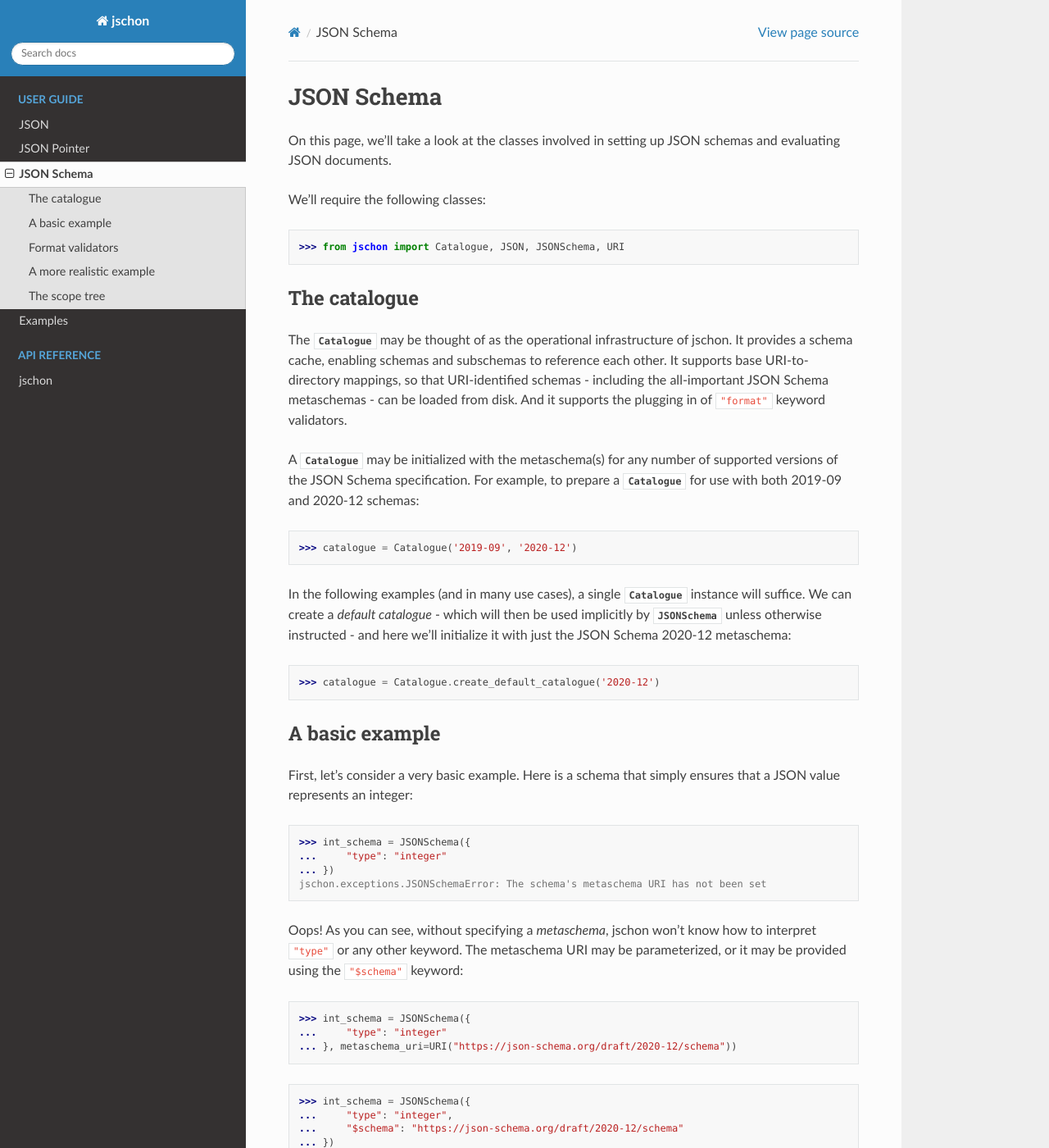
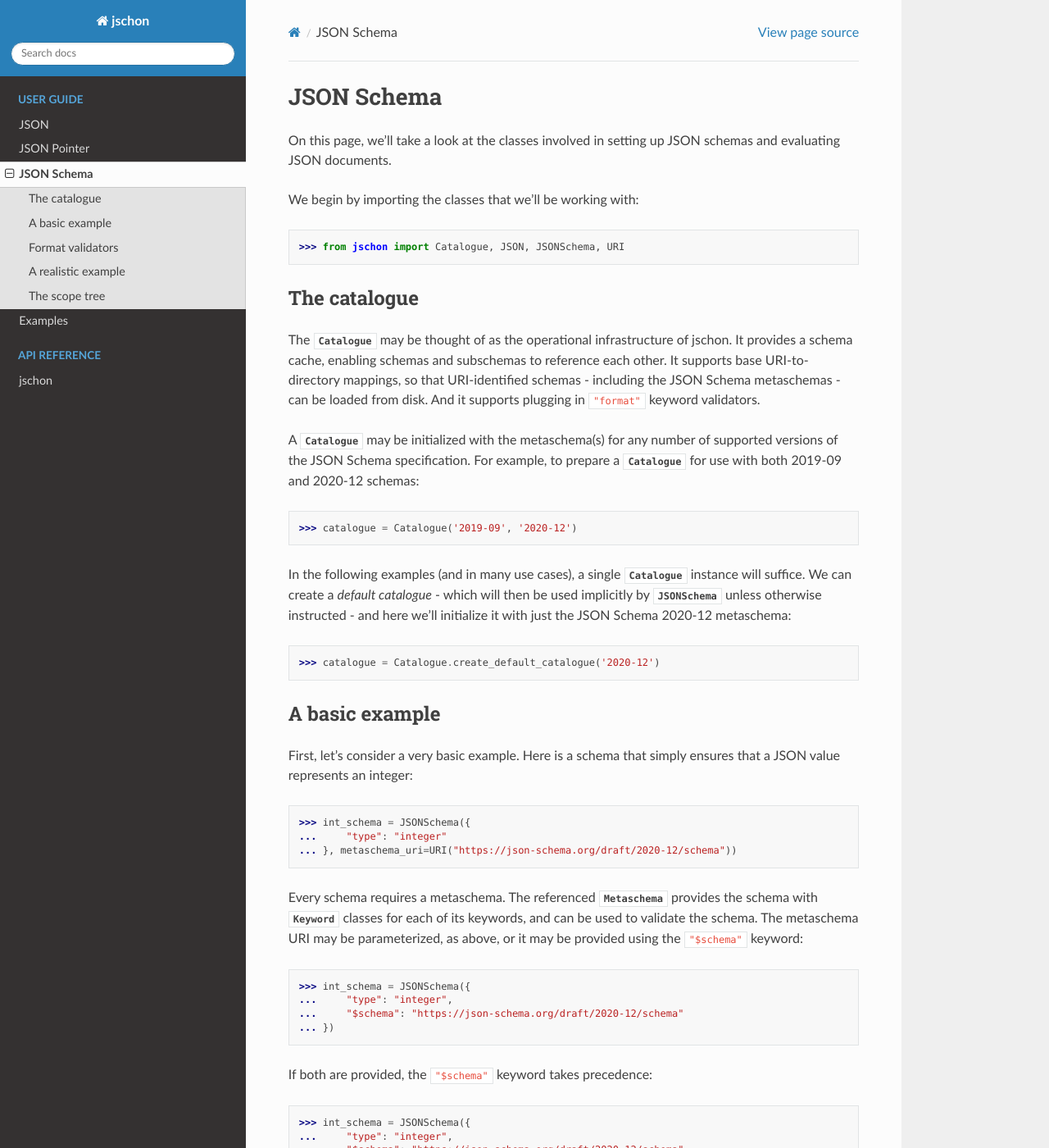
Before and after one commit to marksparkza/jschon, a Sphinx documentation site: the page built from docs/usage/jsonschema.rst, in a window 1280 px wide and 1400 px high. Shown: the whole window at 82% size. Built offline with Sphinx 7.4.7 and the Read the Docs theme 2.0.0, drawn with Linux system fonts in a browser that asks for light colours; some of the changed text lies outside the part shown.

Commit message:
Various documentation tweaks

```diff
--- a/docs/examples/format_validation.rst
+++ b/docs/examples/format_validation.rst
@@ -1,6 +1,6 @@
 Format validation
 =================
-The following script demonstrates how to plug in format validators for the
+The script below demonstrates how to plug in format validators for the
 ``"ipv4"``, ``"ipv6"`` and ``"hostname"`` formats.
 
 .. literalinclude:: ../../examples/format_validation.py
--- a/docs/examples/recursive_schema_extension.rst
+++ b/docs/examples/recursive_schema_extension.rst
@@ -1,6 +1,6 @@
 Recursive schema extension
 ==========================
-The following script implements the
+This script implements the
 `recursive schema extension example <https://json-schema.org/draft/2020-12/json-schema-core.html#recursive-example>`_,
 described in the JSON Schema 2020-12 core specification.
 
--- a/docs/usage/jsonschema.rst
+++ b/docs/usage/jsonschema.rst
@@ -3,7 +3,7 @@ JSON Schema
 On this page, we'll take a look at the classes involved in setting up
 JSON schemas and evaluating JSON documents.
 
-We'll require the following classes:
+We begin by importing the classes that we'll be working with:
 
 >>> from jschon import Catalogue, JSON, JSONSchema, URI
 
@@ -12,9 +12,8 @@ The catalogue
 The :class:`~jschon.catalogue.Catalogue` may be thought of as the operational
 infrastructure of jschon. It provides a schema cache, enabling schemas and
 subschemas to reference each other. It supports base URI-to-directory mappings,
-so that URI-identified schemas - including the all-important JSON Schema
-metaschemas - can be loaded from disk. And it supports the plugging in of
-``"format"`` keyword validators.
+so that URI-identified schemas - including the JSON Schema metaschemas - can
+be loaded from disk. And it supports plugging in ``"format"`` keyword validators.
 
 A :class:`~jschon.catalogue.Catalogue` may be initialized with the metaschema(s)
 for any number of supported versions of the JSON Schema specification. For example,
@@ -38,16 +37,12 @@ that a JSON value represents an integer:
 
 >>> int_schema = JSONSchema({
 ...     "type": "integer"
-... })
-jschon.exceptions.JSONSchemaError: The schema's metaschema URI has not been set
+... }, metaschema_uri=URI("https://json-schema.org/draft/2020-12/schema"))
 
-Oops! As you can see, without specifying a *metaschema*, jschon won't know how to
-interpret ``"type"`` or any other keyword. The metaschema URI may be parameterized,
-or it may be provided using the ``"$schema"`` keyword:
-
->>> int_schema = JSONSchema({
-...     "type": "integer"
-... }, metaschema_uri=URI("https://json-schema.org/draft/2020-12/schema"))
+Every schema requires a metaschema. The referenced :class:`~jschon.vocabulary.Metaschema`
+provides the schema with :class:`~jschon.vocabulary.Keyword` classes for each of
+its keywords, and can be used to validate the schema. The metaschema URI may be
+parameterized, as above, or it may be provided using the ``"$schema"`` keyword:
 
 >>> int_schema = JSONSchema({
 ...     "type": "integer",
@@ -88,12 +83,13 @@ URI('https://example.com/the-real-id')
 
 Format validators
 -----------------
-jschon does not provide built-in support for ``"format"`` keyword validation.
-By default, any occurrence of ``"format"`` in a schema passes, with its value
-simply collected as an annotation. However, jschon allows you to plug in
-validators for *any* format, whether one of the
-`defined formats <https://json-schema.org/draft/2020-12/json-schema-validation.html#rfc.section.7.3>`_
-as per the JSON Schema spec, or a custom format known only to your organization.
+jschon does not provide built-in support for validating any of the
+`formats <https://json-schema.org/draft/2020-12/json-schema-validation.html#rfc.section.7.3>`_
+defined in the JSON Schema specification. By default, any occurrence of the
+``"format"`` keyword in a schema passes, with its value simply collected as an
+annotation. However, jschon allows you to plug in validators for *any* format,
+whether one of the JSON Schema-defined formats, or a custom format known only
+to your organization.
 
 To support the schema that we'll be creating in the next section, let's set up
 validators for the ``"ipv4"``, ``"ipv6"`` and ``"hostname"`` formats. The
@@ -121,7 +117,7 @@ we'll define a validation function using a hostname `regex <https://stackoverflo
 ...     "hostname": validate_hostname,
 ... })
 
-A more realistic example
+A realistic example
 ------------------------
 The objective for this example will be to ensure that a JSON document consists
 of an array of host records, where each record has an IP address and a hostname.
```
Also changed, not shown: other parts of docs/usage/jsonschema.rst (+3 -3 lines), 3 other files.
